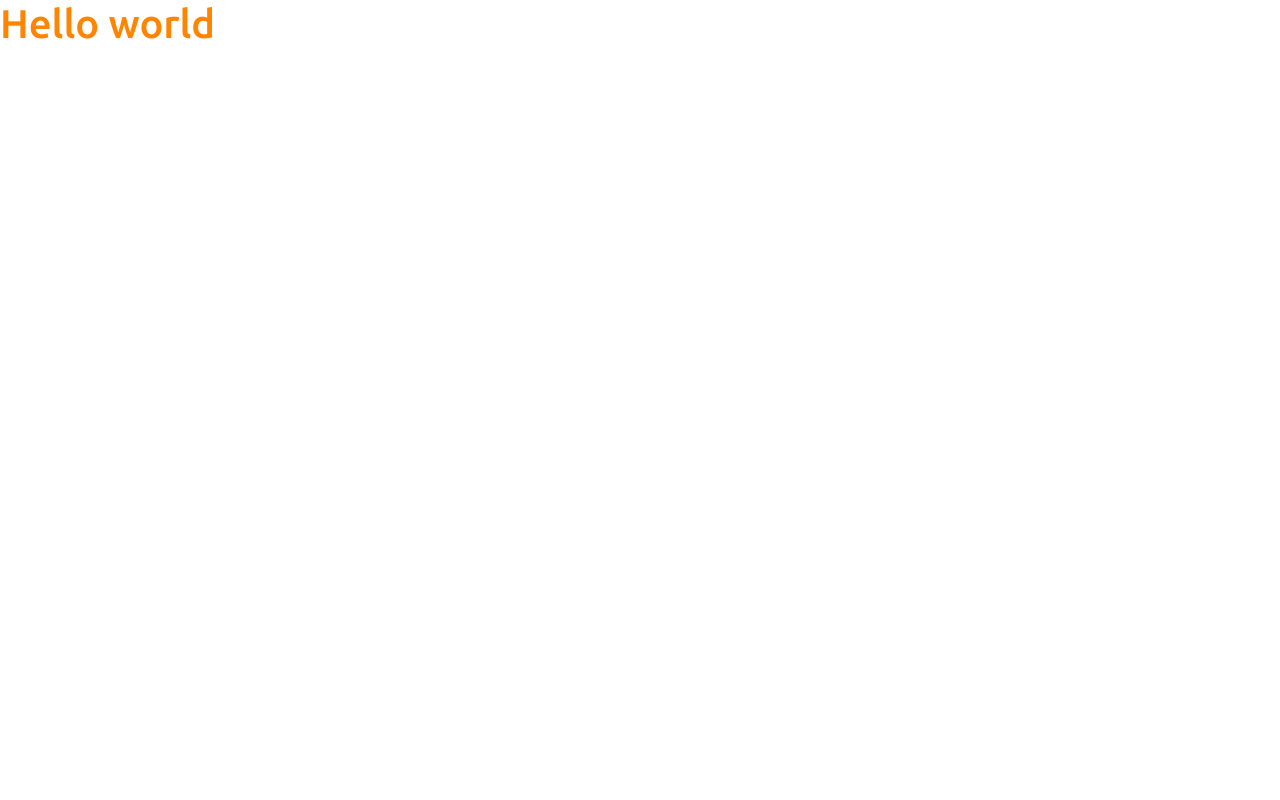
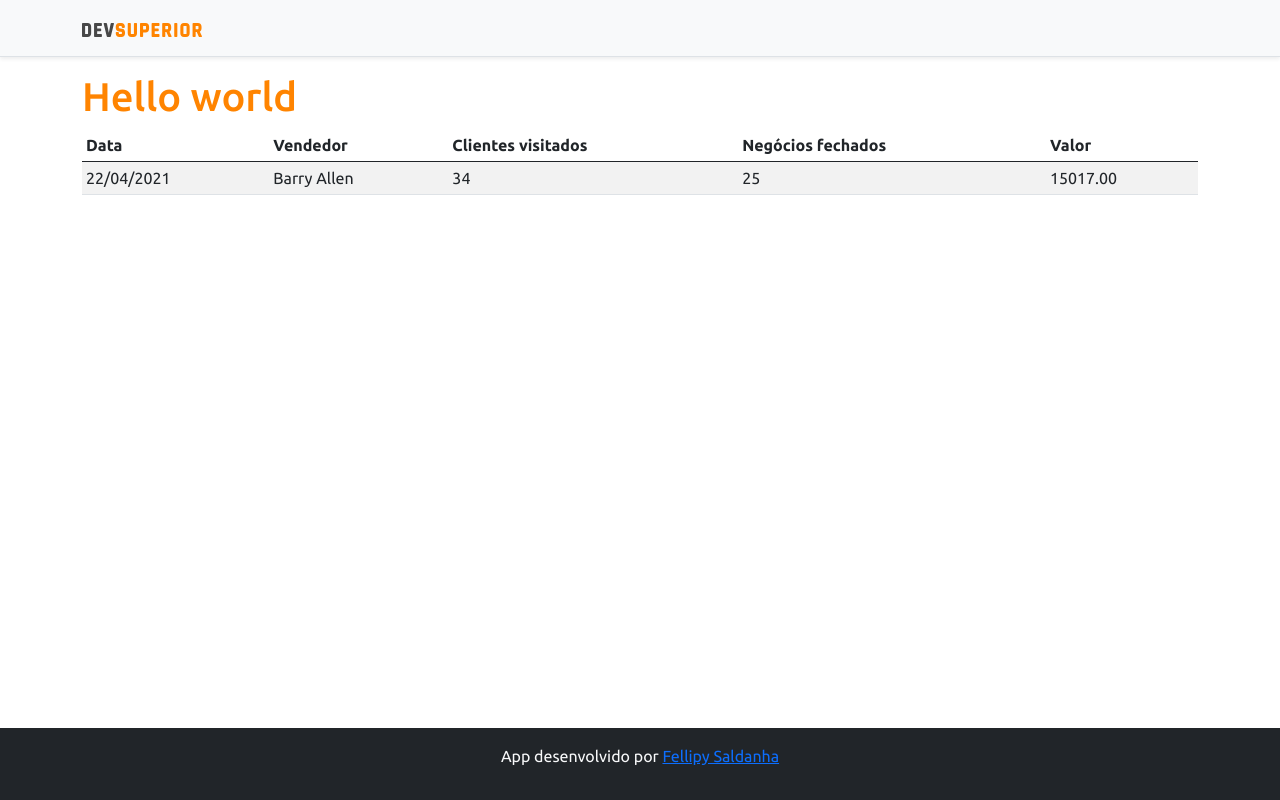
Before and after one commit to fellipySaldanha/projeto-sds3, a React (Create React App) app in the folder frontend/: page / in a window 1280 px wide. Built offline with nearby package versions, Linux system fonts and the light colour scheme.

Commit message:
Basic static components

```diff
--- a/frontend/src/App.tsx
+++ b/frontend/src/App.tsx
@@ -1,8 +1,16 @@
+import DataTable from "components/DataTable";
+import Footer from "components/Footer";
+import NavBar from "components/NavBar";
 function App() {
   return (
-    <div className="App">
-      <h1 className='text-primary'>Hello world</h1>
-    </div>
+    <>
+      <NavBar/>
+      <div className="container">
+        <h1 className='text-primary'>Hello world</h1>
+        <DataTable/>
+      </div>
+      <Footer/>
+    </>
   );
 }
 
--- /dev/null
+++ b/frontend/src/components/DataTable/index.tsx
@@ -0,0 +1,28 @@
+function DataTable() {
+    return (
+        <div className="table-responsive">
+            <table className="table table-striped table-sm">
+                <thead>
+                    <tr>
+                        <th>Data</th>
+                        <th>Vendedor</th>
+                        <th>Clientes visitados</th>
+                        <th>Negócios fechados</th>
+                        <th>Valor</th>
+                    </tr>
+                </thead>
+                <tbody>
+                    <tr>
+                        <td>22/04/2021</td>
+                        <td>Barry Allen</td>
+                        <td>34</td>
+                        <td>25</td>
+                        <td>15017.00</td>
+                    </tr>
+                </tbody>
+            </table>
+        </div>
+    );
+}
+
+export default DataTable;
--- /dev/null
+++ b/frontend/src/components/Footer/index.tsx
@@ -0,0 +1,11 @@
+function Footer() {
+    return (
+        <footer className="footer mt-auto py-3 bg-dark">
+            <div className="container">
+                <p className="text-light">App desenvolvido por <a href="#" target="_blank" rel="noreferrer">Fellipy Saldanha</a></p>
+            </div>
+        </footer>
+    );
+}
+
+export default Footer;
--- /dev/null
+++ b/frontend/src/components/NavBar/index.tsx
@@ -0,0 +1,14 @@
+import ImgDsDark from 'assets/img/ds-dark.svg';
+function NavBar() {
+    return (
+        <div className="d-flex flex-column flex-md-row align-items-center p-3 px-md-4 mb-3 bg-light border-bottom shadow-sm">
+            <div className="container">
+                <nav className="my-2 my-md-0 mr-md-3">
+                    <img src={ImgDsDark} alt="DevSuperior" width="120" />
+                </nav>
+            </div>
+        </div>
+    );
+}
+
+export default NavBar;
```
Also changed, not shown: frontend/src/assets/img/ds-dark.svg (added).
